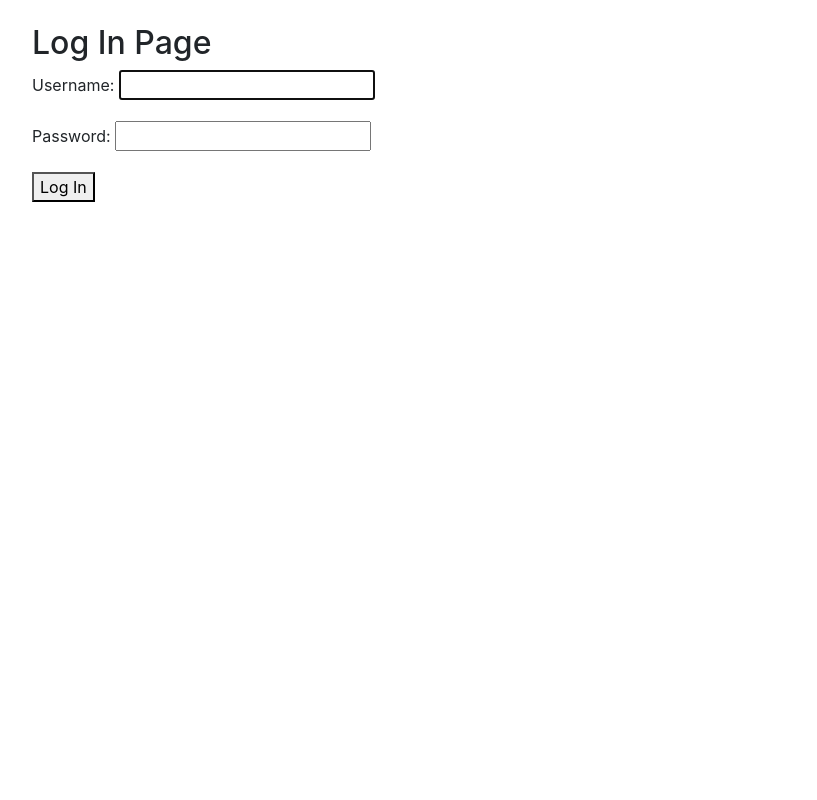
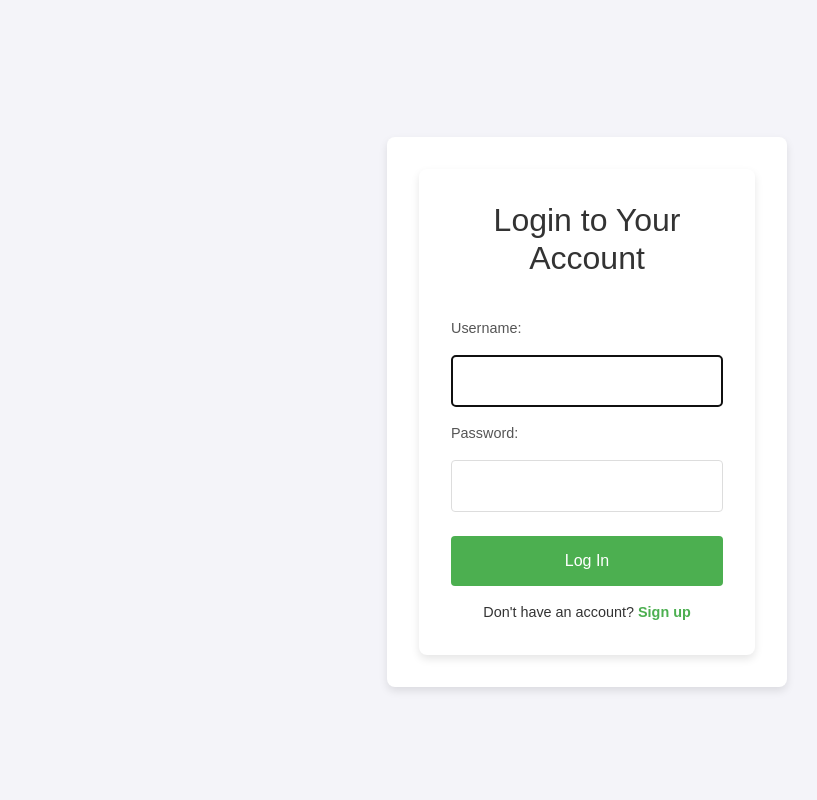
Before and after one commit to hennadiikochevbeetroot/django_forms_learning, a Django app: page /accounts/login/ in a window 1280 px wide. Shown: the whole page, without its empty margins (53-870 px from the left). Run offline with Django 5.2, Linux system fonts and the light colour scheme.

Commit message:
login page

```diff
--- /dev/null
+++ b/accounts/static/accounts/login.css
@@ -0,0 +1,85 @@
+* {
+    margin: 0;
+    padding: 0;
+    box-sizing: border-box;
+    font-family: Arial, sans-serif;
+}
+
+body {
+    display: flex;
+    justify-content: center;
+    align-items: center;
+    min-height: 100vh;
+    background-color: #f4f4f9;
+}
+
+.container {
+    background-color: #fff;
+    padding: 2rem;
+    border-radius: 8px;
+    box-shadow: 0px 4px 8px rgba(0, 0, 0, 0.1);
+    width: 100%;
+    max-width: 400px;
+}
+
+h2 {
+    text-align: center;
+    color: #333;
+    margin-bottom: 1.5rem;
+}
+
+form {
+    display: flex;
+    flex-direction: column;
+}
+
+label {
+    margin-top: 1rem;
+    color: #555;
+    font-size: 0.9rem;
+}
+
+input[type="text"],
+input[type="password"] {
+    margin-top: 0.5rem;
+    padding: 0.8rem;
+    border: 1px solid #ddd;
+    border-radius: 4px;
+    font-size: 1rem;
+}
+
+.submit-btn {
+    margin-top: 1.5rem;
+    padding: 0.8rem;
+    border: none;
+    border-radius: 4px;
+    font-size: 1rem;
+    background-color: #4CAF50;
+    color: white;
+    cursor: pointer;
+    transition: background-color 0.3s ease;
+}
+
+.submit-btn:hover {
+    background-color: #45a049;
+}
+
+.message {
+    text-align: center;
+    color: #dc3545;
+    margin-top: 1rem;
+    font-size: 0.9rem;
+}
+
+.signup-link {
+    text-align: center;
+    margin-top: 1rem;
+    font-size: 0.9rem;
+    color: #333;
+}
+
+.signup-link a {
+    color: #4CAF50;
+    text-decoration: none;
+    font-weight: bold;
+}
--- a/accounts/templates/accounts/login.html
+++ b/accounts/templates/accounts/login.html
@@ -1,9 +1,38 @@
 {% extends 'recipes/base.html' %}
+{% load static %}
+
+{% block head %}
+    <link rel="stylesheet" href="{% static 'accounts/login.css' %}">
+{% endblock %}
+
+
 {% block content %}
-    <h2>Log In Page</h2>
-    <form method="POST">
-        {% csrf_token %}
-        {{ form.as_p }}
-        <button type="submit">Log In</button>
-    </form>
+    <div class="container">
+        <h2>Login to Your Account</h2>
+
+        {% if form.errors %}
+            <div class="message">
+                {% for field in form %}
+                    {% for error in field.errors %}
+                        {{ error }}
+                    {% endfor %}
+                {% endfor %}
+            </div>
+        {% endif %}
+
+        <form method="post" action="{% url 'accounts:login' %}">
+            {% csrf_token %}
+            <label for="id_username">Username:</label>
+            {{ form.username }}
+
+            <label for="id_password">Password:</label>
+            {{ form.password }}
+
+            <button type="submit" class="submit-btn">Log In</button>
+        </form>
+
+        <div class="signup-link">
+            Don't have an account? <a href="{% url 'accounts:register' %}">Sign up</a>
+        </div>
+    </div>
 {% endblock %}
```
